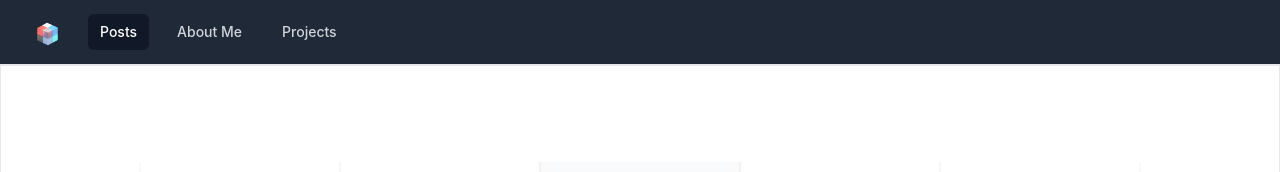
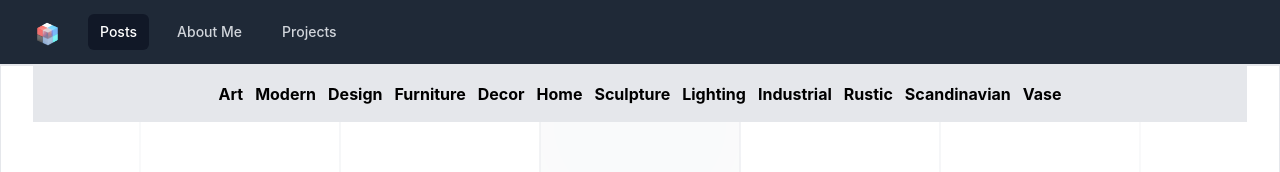
Before and after one commit to KevinZucca/react-props-blog, a React (Vite) app: page / in a window 1280 px wide. Shown: the top 172 px of the page. Built offline with nearby package versions, Linux system fonts and the light colour scheme.

Commit message:
fix: pb fixed

```diff
--- /dev/null
+++ b/src/components/TagsList.jsx
@@ -0,0 +1,21 @@
+import JsonPosts from '../../posts.json';
+
+export default function TagsList() {
+  const tags = [];
+  JsonPosts.forEach((post) => {
+    post.tags.forEach((tag) => {
+      if (!tags.includes(tag)) {
+        tags.push(tag);
+      }
+    });
+  });
+  return (
+    <ul className="flex h-['80px'] w-full justify-center gap-3 bg-gray-200 py-4 capitalize text-black">
+      {tags.map((tag, index) => (
+        <li key={index}>
+          <strong>{tag}</strong>
+        </li>
+      ))}
+    </ul>
+  );
+}
--- a/src/components/TheMain.jsx
+++ b/src/components/TheMain.jsx
@@ -1,26 +1,32 @@
 import postsList from '../../posts.json';
 import Article from './Article';
 import Post from './Post';
-
+import TagsList from './TagsList';
 
 export default function TheMain() {
   return (
     <main className="border">
       <div className="bg-white">
-                <div className="mx-auto max-w-2xl px-4 py-16 sm:px-6 sm:py-24 lg:max-w-7xl lg:px-8">
+        <div className="mx-auto max-w-2xl px-4 pb-20 sm:px-6 lg:max-w-7xl lg:px-8">
+          <TagsList />
           <Article />
 
-                    <div className="mt-6 grid grid-cols-1 sm:grid-cols-2 lg:grid-cols-4 xl:gap-x-8 gap-y-10 overflow-hidden">
+          <div className="mt-6 grid grid-cols-1 gap-y-10 overflow-hidden sm:grid-cols-2 lg:grid-cols-4 xl:gap-x-8">
             {postsList.map((post, i) => (
-                            <div key={i} className={`group relative ${post.published === false && "hidden"}`}>
+              <div
+                key={i}
+                className={`group relative ${
+                  post.published === false && 'hidden'
+                }`}
+              >
                 <Post
                   id={post.id}
                   title={post.title}
                   image={post.image}
                   content={post.content}
                   tags={post.tags}
-                                published={post.published}>
-                                </Post>
+                  published={post.published}
+                ></Post>
               </div>
             ))}
           </div>
```
Lines whose indentation alone changed are shown as unchanged.
